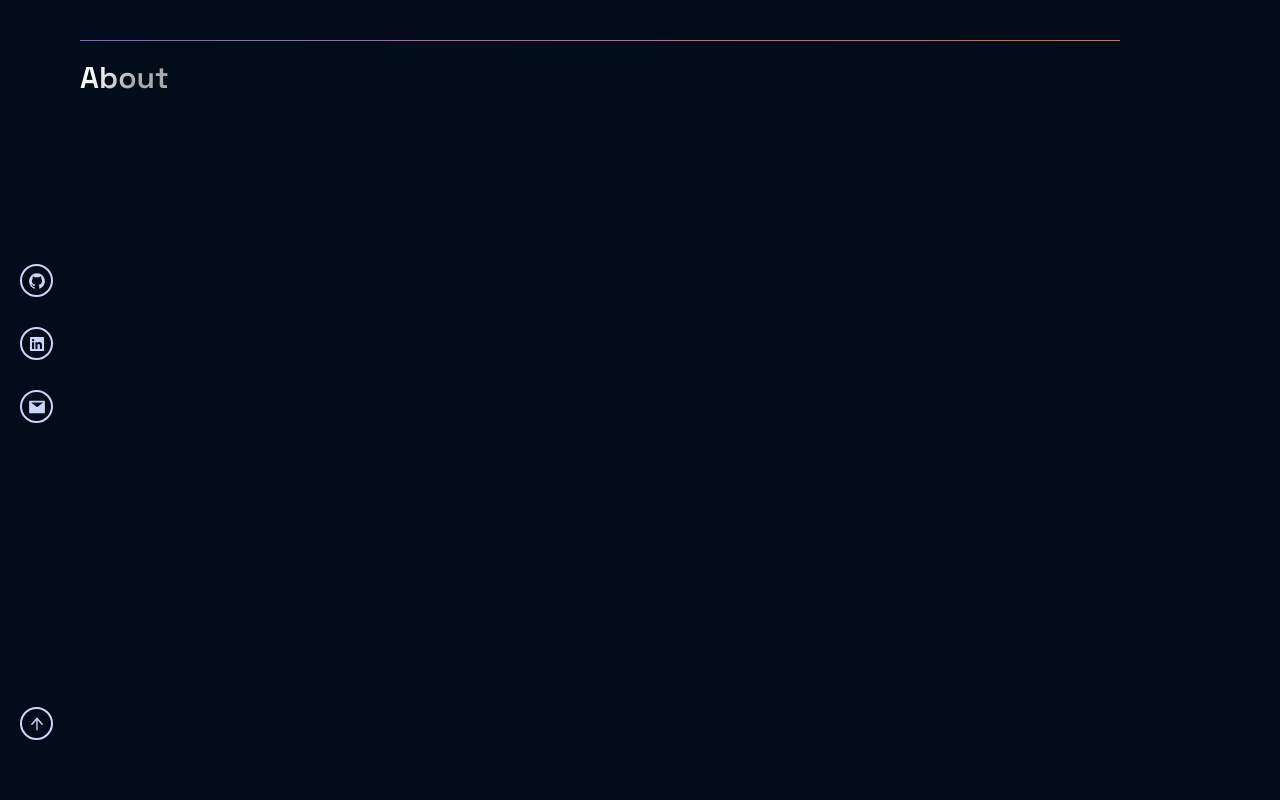
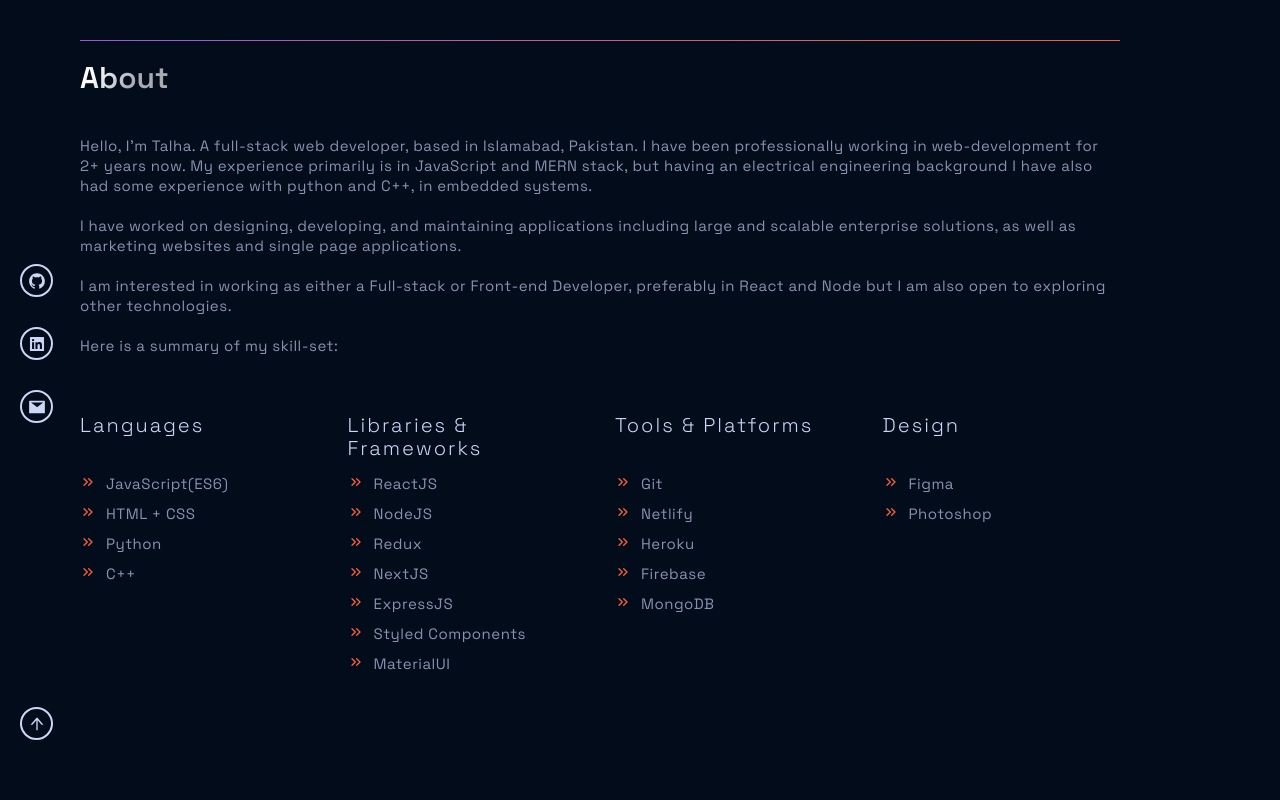
Before and after one commit to tlhysf/portfolio-nextjs, a Next.js app: page / in a window 1280 px wide. Shown: the part 840-1640 px from the top of the page. Built offline with nearby package versions, Linux system fonts and the light colour scheme; no server answers.

Commit message:
about section completed

```diff
--- a/src/components/About/Styles.js
+++ /dev/null
@@ -1 +0,0 @@
-import styled from "styled-components";
--- a/src/components/About/index.js
+++ b/src/components/About/index.js
@@ -1,4 +1,5 @@
 import React from "react";
+import styled from "styled-components";
 
 import {
   Section,
@@ -6,12 +7,54 @@ import {
   SectionTitle,
 } from "components/Common/Section";
 
-import {} from "./Styles";
+import { Title, Text, List } from "components/Common/Misc";
+
+import { FiChevronsRight } from "react-icons/fi";
+
+import { about, skills } from "data/about";
+
+export const Grid = styled.section`
+  display: grid;
+  grid-template-columns: repeat(4, 1fr);
+  column-gap: 3rem;
+  row-gap: 3rem;
+
+  @media ${(props) => props.theme.breakpoints.md} {
+    grid-template-columns: repeat(2, 1fr);
+  }
+
+  @media ${(props) => props.theme.breakpoints.sm} {
+    grid-template-columns: repeat(1, 1fr);
+  }
+`;
 
 const About = () => (
   <Section fullHeight id="About">
     <SectionDivider />
     <SectionTitle>About</SectionTitle>
+    <List>
+      {about.map((item, index) => (
+        <Text key={index}>{item}</Text>
+      ))}
+      <Text>Here is a summary of my skill-set:</Text>
+      <br />
+      <Grid>
+        {skills.map((item, index) => (
+          <List key={index}>
+            <Title>{item.title}</Title>
+            <List smallGap>
+              {item.list.split(",").map((item, index) => (
+                <List smallGap row key={index}>
+                  <FiChevronsRight />
+                  <Text>{item}</Text>
+                </List>
+              ))}
+            </List>
+          </List>
+        ))}
+      </Grid>
+    </List>
+    <br />
   </Section>
 );
 
--- a/src/components/Common/Misc.js
+++ b/src/components/Common/Misc.js
@@ -28,6 +28,8 @@ export const Title = styled(HeaderText)`
   font-weight: 300;
   letter-spacing: 2px;
   color: ${(props) => props.theme.colors.text.primary};
+  display: flex;
+  align-items: flex-start;
 `;
 
 export const ExternalLink = styled(HeaderText)`
@@ -46,7 +48,9 @@ export const ExternalLink = styled(HeaderText)`
 `;
 
 export const Text = styled.div`
-  font-size: 14px;
+  font-size: 15px;
+  line-height: 20px;
+  letter-spacing: 0.5px;
   color: ${(props) =>
     props.theme.colors.text[props.bright ? "primary" : "secondary"]};
   display: flex;
--- a/src/data/about.js
+++ b/src/data/about.js
@@ -2,7 +2,6 @@ export const about = [
   "Hello, I’m Talha. A full-stack web developer, based in Islamabad, Pakistan. I have been professionally working in web-development for 2+ years now. My experience primarily is in JavaScript and MERN stack, but having an electrical engineering background I have also had some experience with python and C++, in embedded systems.",
   "I have worked on designing, developing, and maintaining applications including large and scalable enterprise solutions, as well as marketing websites and single page applications.",
   "I am interested in working as either a Full-stack or Front-end Developer, preferably in React and Node but I am also open to exploring other technologies.",
-  "Here is a summary of my skill-set:",
 ];
 
 export const skills = [
```
